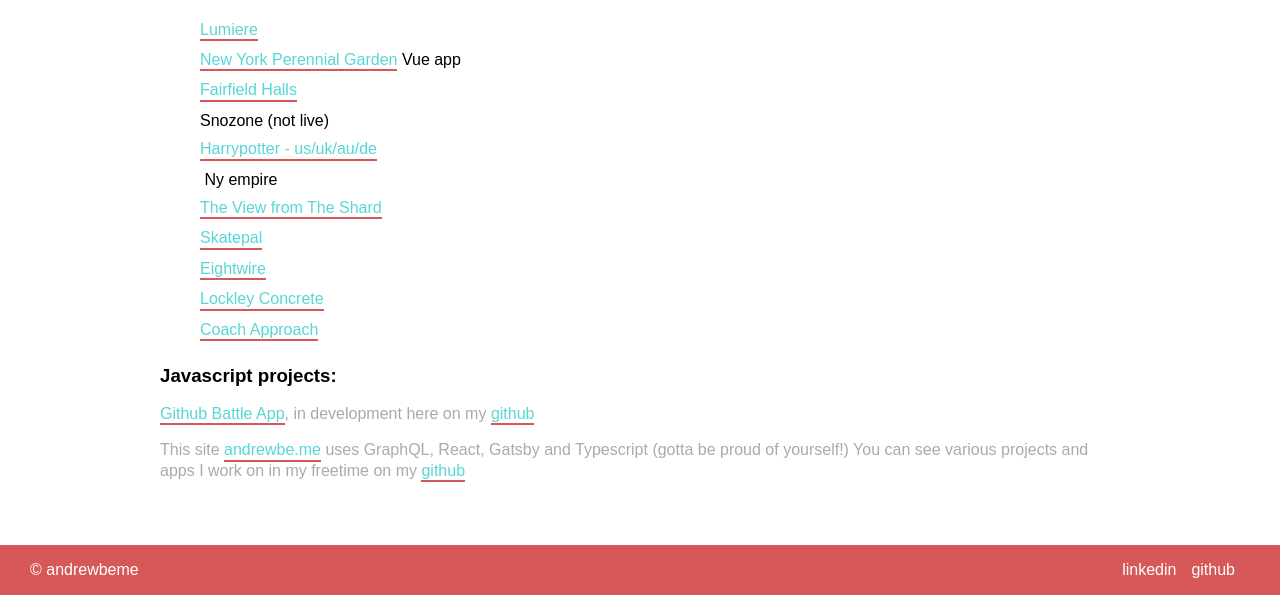
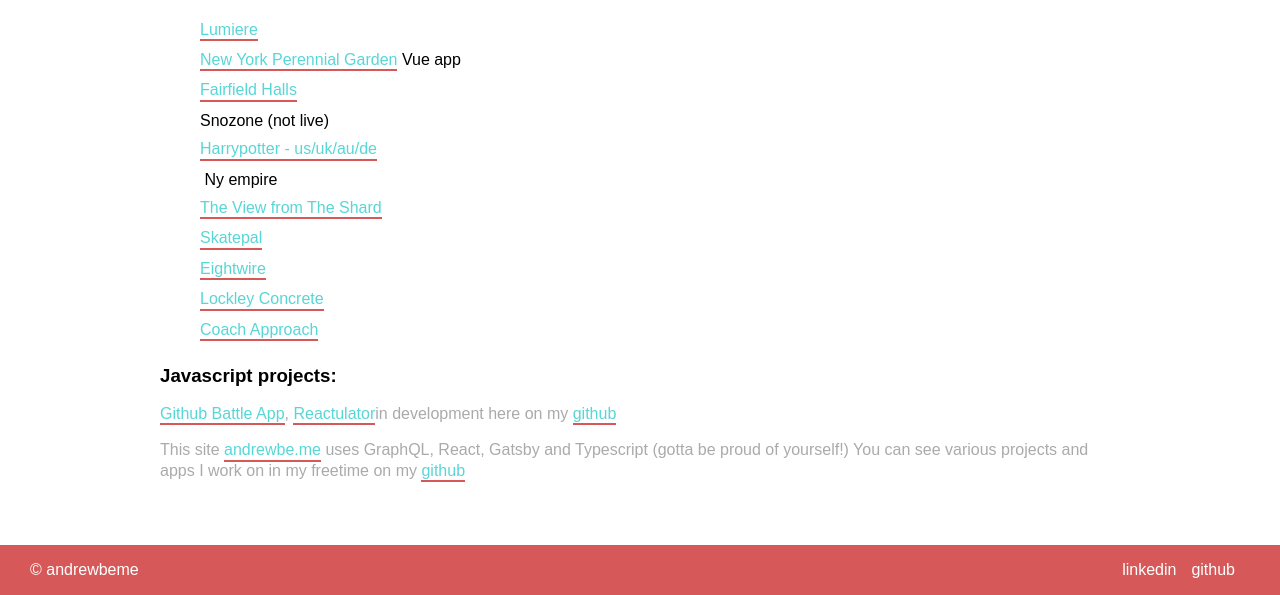
Before and after one commit to andrew-os/andrewbe-me, a Gatsby site: page /projects in a window 1280 px wide. Shown: the part 205-800 px from the top of the page. Built offline with nearby package versions, Linux system fonts and the light colour scheme; Gatsby itself is replaced by a stand-in of ours.

Commit message:
new link for projects

```diff
--- a/src/pages/projects.tsx
+++ b/src/pages/projects.tsx
@@ -53,7 +53,7 @@ React.Component{
                     </li>
                 </ul>
                 <h3>Javascript projects:</h3>
-                <p><a href="https://github-battle-80226.firebaseapp.com/" target="_blank" className={styles.link}>Github Battle App</a>, in development here on my <a href="https://github.com/andrew-os" className={styles.link} target="_blank">github</a> </p>
+                <p><a href="https://github-battle-80226.firebaseapp.com/" target="_blank" className={styles.link}>Github Battle App</a>, <a href="https://reactulator-js.herokuapp.com/" className={styles.link} target="_blank">Reactulator</a>in development here on my <a href="https://github.com/andrew-os" className={styles.link} target="_blank">github</a> </p>
             <p>This site <a href="/" className={styles.link}>andrewbe.me</a> uses GraphQL, React, Gatsby and Typescript (gotta be proud of yourself!)
                 You can see various projects and apps I work on in my freetime on my <a href="https://github.com/andrew-os" className={styles.link} target="_blank">github</a></p>
             </div>
```
